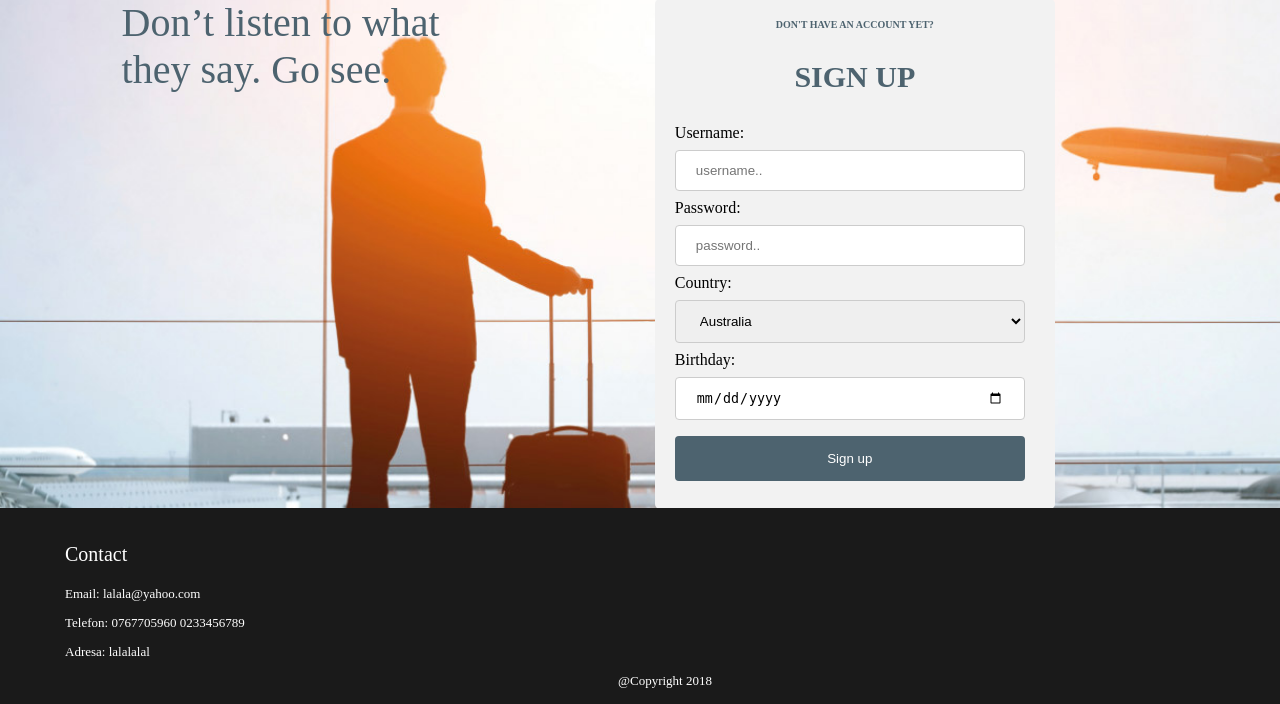
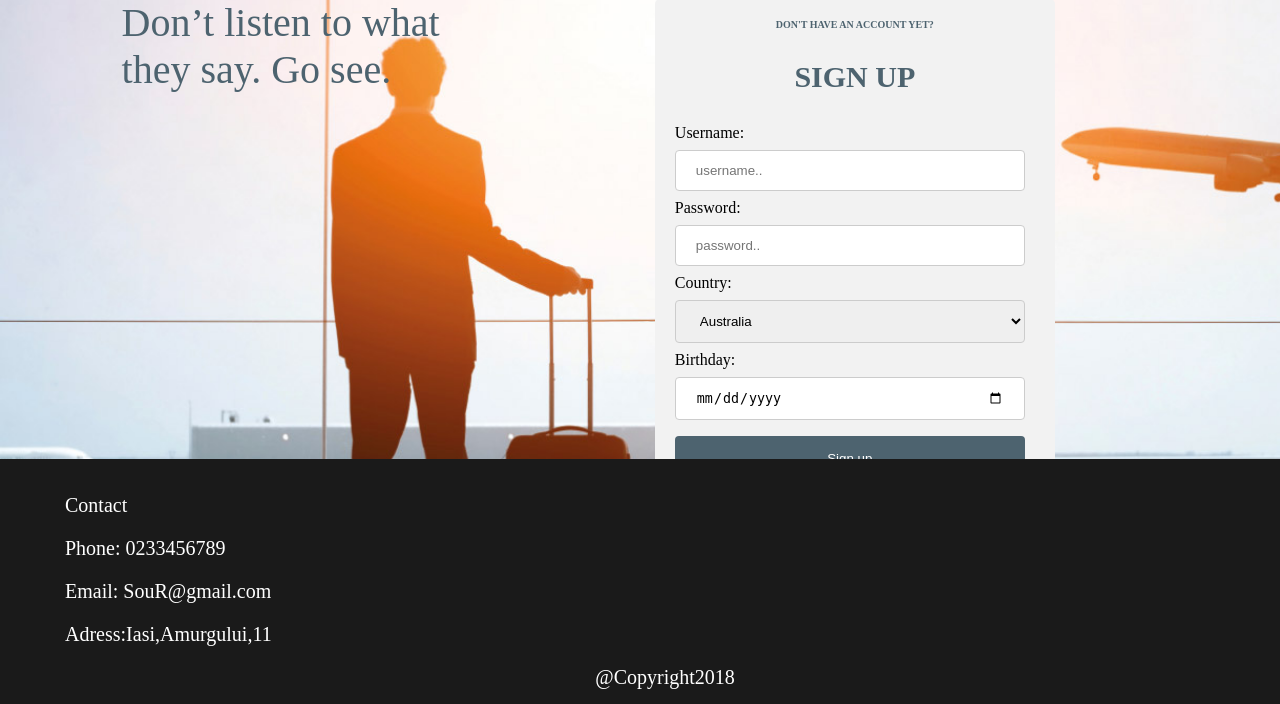
Before and after one commit to mochiSenpai/SouR_TW, a PHP site: page /html/signup.html in a window 1280 px wide. Shown: the part 96-800 px from the top of the page. Run offline with PHP 8.4, Linux system fonts and the light colour scheme; some web fonts are replaced.

Commit message:
footer almost good

```diff
--- a/html/map-page.html
+++ b/html/map-page.html
@@ -75,15 +75,12 @@
 	</div>
 	</center>
 	<div class=" footer col-12" >
-<div class="dropdown">
 <p>Contact</p>
       <div class="dropdown-content">
       <p>Telefon:0767705960</p>
       <p>Email:lalalal@gmail.com</p>
 </div></div>
 
-
-</div>
 
 <center>
 <div  class="bottombar col-12 ">
--- a/html/signup.html
+++ b/html/signup.html
@@ -1,4 +1,3 @@
-
 <!DOCTYPE html>
 <html>
 
@@ -55,19 +54,13 @@
       </div>
       <div class="col-1"></div>
     </div>
-
-    <div class="col-12 footer">
+<div class=" footer col-12" >
       <div class="footertext1">
       <p>Contact</p>
-        </div>
-        <div class="footertext2">
-            <p>Email: lalala@yahoo.com</p>
-            <p>Telefon: 0767705960
-                      0233456789</p>
-            <p>Adresa: lalalalal </p>
-            <center>
-            <div > @Copyright 2018</div>
-        </center>
+      <p>Phone: 0233456789</p>
+      <p>Email: SouR@gmail.com</p>
+      <p>Adress:Iasi,Amurgului,11 </p>
+     <center> <div class="bottombar">@Copyright2018</div></center>
    </div>
 </div>
   </div>
@@ -108,17 +101,19 @@
               </div>
             </div>
           </div>
-          <div class="col-12 footer">
+          <div class=" footer col-12" >
           <div class="footertext1">
         <p>Contact</p>
+      <p>Phone: 0233456789</p>
+      <p>Email: SouR@gmail.com</p>
+      <p>Adress:Iasi,Amurgului,11 </p>
         </div>
-              <div class="footertext2">
-                 <p>Email: lalala@yahoo.com</p>
-                 <p>Telefon: 0767705960
-                          0233456789</p>
-                 <p>Adresa: lalalalal </p>
+</div>
+
 <center>
-                <div >@Copyright 2018 </div>
+<div style="background-color: #262626; color: white;" class="bottombar col-12 ">
+@Copyright 2018
+</div>
             </center>
         </div>
      </div>
```
Also changed, not shown: css/SignupStyle.css (+41 -17 lines). Lines whose indentation alone changed are shown as unchanged.
